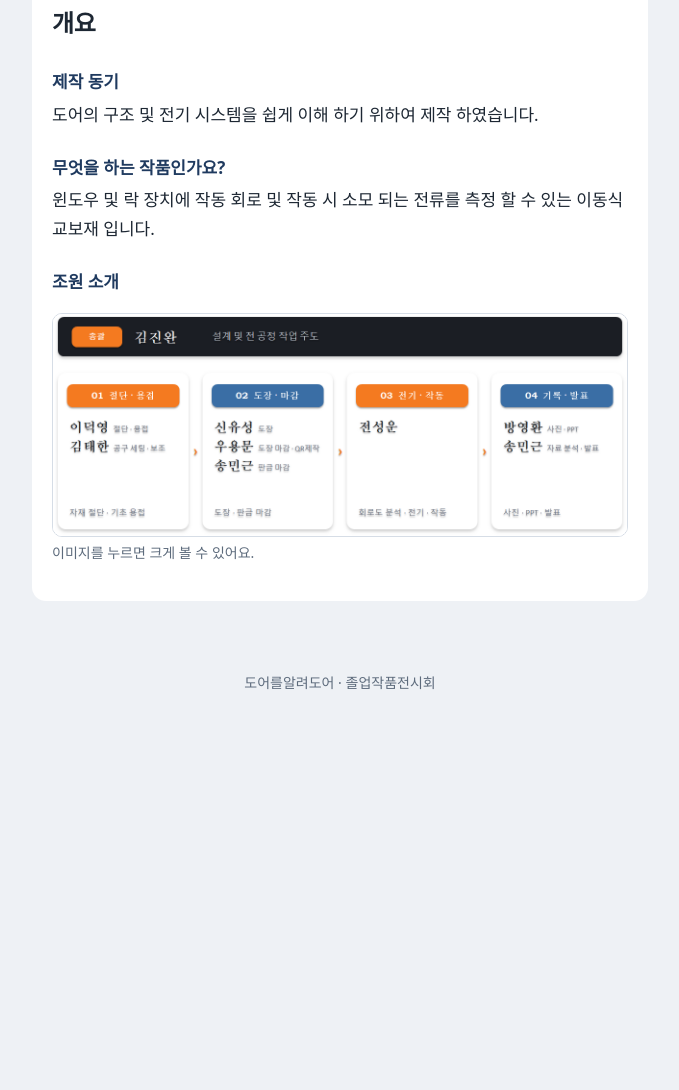
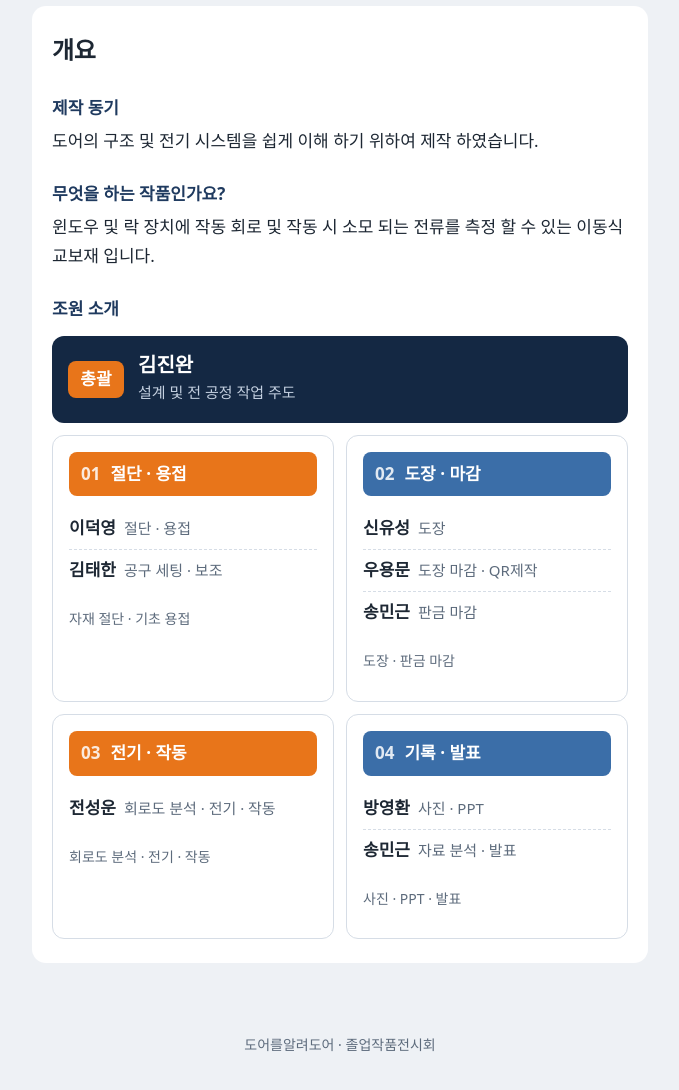
Before and after one commit to shw1717/door, a plain HTML site: page index.html in a window 1280 px wide. Shown: the part 356-1446 px from the top of the page, without its empty margins (300-979 px from the left). Before the commit the page ends 1105 px from the top, so only its background shows below. Drawn offline with Linux system fonts and the light colour scheme.

Commit message:
조원 소개 카드로 변경

```diff
--- a/index.html
+++ b/index.html
@@ -29,6 +29,8 @@
       <circle class="car-hub" cx="190" cy="82" r="6"/>
     </svg>
     <h1>도어를알려도어</h1>
+    <!-- TODO: 한 줄 소개로 교체 -->
+    <p class="tagline">작품을 한 줄로 소개하는 문장을 여기에 적어주세요</p>
   </header>
 
   <!-- 탭 메뉴 -->
@@ -47,12 +49,50 @@
       <h3>무엇을 하는 작품인가요?</h3>
       <p>윈도우 및 락 장치에 작동 회로 및 작동 시 소모 되는 전류를 측정 할 수 있는 이동식 교보재 입니다.</p>
       <h3>조원 소개</h3>
-      <figure class="figure">
-        <a href="images/3.jpg" target="_blank" rel="noopener">
-          <img src="images/3.jpg" alt="조원 소개: 총괄 김진완, 절단·용접, 도장·마감, 전기·작동, 기록·발표 역할 분담" loading="lazy">
-        </a>
-      </figure>
-      <p class="hint">이미지를 누르면 크게 볼 수 있어요.</p>
+      <!-- 총괄 -->
+      <div class="lead">
+        <span class="badge badge-orange">총괄</span>
+        <div>
+          <strong>김진완</strong>
+          <span>설계 및 전 공정 작업 주도</span>
+        </div>
+      </div>
+
+      <!-- 공정별 담당 -->
+      <ul class="team">
+        <li class="stage stage-orange">
+          <h4><span class="num">01</span>절단 · 용접</h4>
+          <ul class="members">
+            <li><strong>이덕영</strong><span>절단 · 용접</span></li>
+            <li><strong>김태한</strong><span>공구 세팅 · 보조</span></li>
+          </ul>
+          <p class="stage-note">자재 절단 · 기초 용접</p>
+        </li>
+        <li class="stage stage-blue">
+          <h4><span class="num">02</span>도장 · 마감</h4>
+          <ul class="members">
+            <li><strong>신유성</strong><span>도장</span></li>
+            <li><strong>우용문</strong><span>도장 마감 · QR제작</span></li>
+            <li><strong>송민근</strong><span>판금 마감</span></li>
+          </ul>
+          <p class="stage-note">도장 · 판금 마감</p>
+        </li>
+        <li class="stage stage-orange">
+          <h4><span class="num">03</span>전기 · 작동</h4>
+          <ul class="members">
+            <li><strong>전성운</strong><span>회로도 분석 · 전기 · 작동</span></li>
+          </ul>
+          <p class="stage-note">회로도 분석 · 전기 · 작동</p>
+        </li>
+        <li class="stage stage-blue">
+          <h4><span class="num">04</span>기록 · 발표</h4>
+          <ul class="members">
+            <li><strong>방영환</strong><span>사진 · PPT</span></li>
+            <li><strong>송민근</strong><span>자료 분석 · 발표</span></li>
+          </ul>
+          <p class="stage-note">사진 · PPT · 발표</p>
+        </li>
+      </ul>
     </section>
 
     <!-- 작동원리 -->
@@ -70,9 +110,9 @@
 
       <figure class="figure">
         <a href="images/2.jpg" target="_blank" rel="noopener">
-          <img src="images/2.jpg" alt="도어락 액추에이터 작동 회로" loading="lazy">
+          <img src="images/2.jpg" alt="릴레이 2개를 이용한 극성 전환 회로도" loading="lazy">
         </a>
-        <figcaption>도어락 액추에이터 작동 회로</figcaption>
+        <figcaption>릴레이 2개를 이용한 극성 전환 회로</figcaption>
       </figure>
       <p class="hint">이미지를 누르면 크게 볼 수 있어요.</p>
 
--- a/style.css
+++ b/style.css
@@ -268,6 +268,82 @@ main {
 .state-up   .badge { background: #e8751a; }
 .state-down .badge { background: #3b6ea8; }
 
+/* 조원 소개 카드 */
+.lead {
+  display: flex;
+  align-items: center;
+  gap: 0.875rem;
+  margin-top: 0.75rem;
+  padding: 1rem;
+  border-radius: 12px;
+  background: var(--door-dark);
+  color: #fff;
+}
+
+.lead strong { display: block; font-size: 1.25rem; line-height: 1.3; }
+.lead span:not(.badge) { color: #c4d0e0; font-size: 0.9375rem; }
+
+.badge-orange { background: #e8751a; flex-shrink: 0; min-width: 3.5rem; }
+
+.team {
+  list-style: none;
+  margin: 0.75rem 0 0;
+  padding: 0;
+  display: grid;
+  gap: 0.75rem;
+}
+
+.stage {
+  display: flex;
+  flex-direction: column;
+  padding: 1rem;
+  border: 1px solid var(--line);
+  border-radius: 12px;
+}
+
+.stage h4 {
+  margin: 0 0 0.75rem;
+  padding: 0.5rem 0.75rem;
+  border-radius: 8px;
+  color: #fff;
+  font-size: 1.0625rem;
+  display: flex;
+  align-items: center;
+  gap: 0.625rem;
+}
+
+.stage-orange h4 { background: #e8751a; }
+.stage-blue   h4 { background: #3b6ea8; }
+
+.stage .num { font-weight: 800; opacity: 0.85; }
+
+.members {
+  list-style: none;
+  margin: 0;
+  padding: 0;
+}
+
+.members li {
+  padding: 0.375rem 0;
+  border-bottom: 1px dashed var(--line);
+}
+
+.members li:last-child { border-bottom: 0; }
+
+.members strong { margin-right: 0.5rem; font-size: 1.0625rem; }
+.members span { color: var(--muted); font-size: 0.9375rem; }
+
+.stage-note {
+  margin: auto 0 0;
+  padding-top: 0.75rem;
+  color: var(--muted);
+  font-size: 0.875rem;
+}
+
+@media (min-width: 34rem) {
+  .team { grid-template-columns: 1fr 1fr; }
+}
+
 footer {
   padding: 1.5rem 1rem 2.5rem;
   text-align: center;
```
